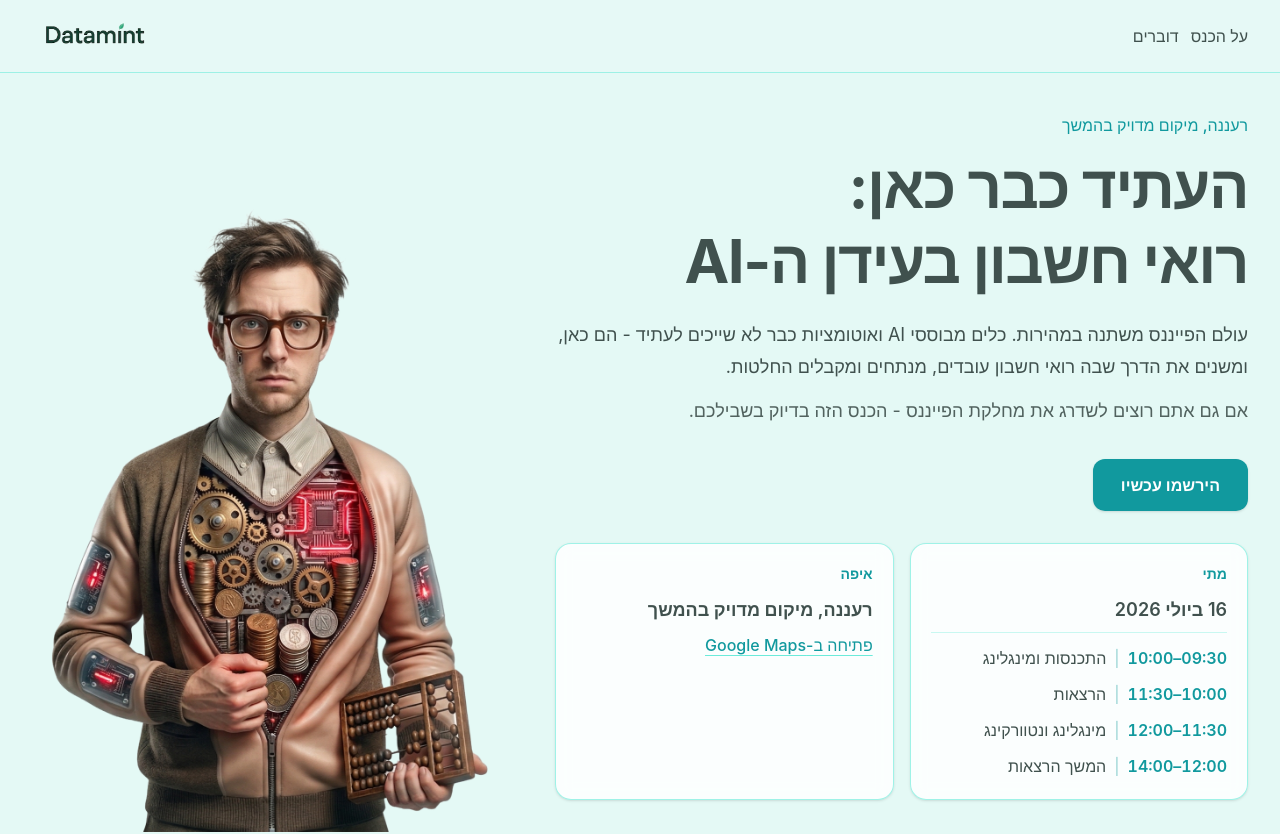
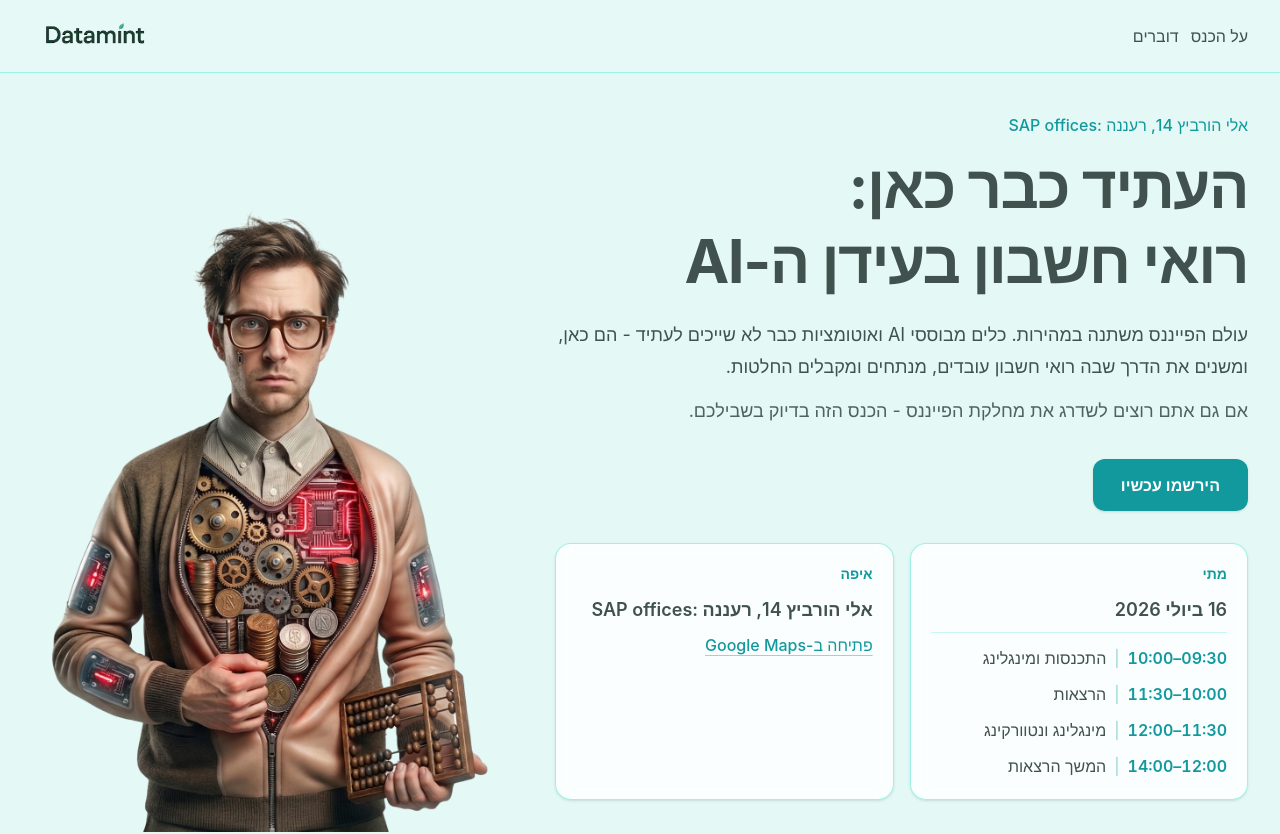
Before and after one commit to levi-datamint/landing-page, a React (Vite) app: page /#/ in a window 1280 px wide. Shown: the top 834 px of the page. Built offline with nearby package versions, Linux system fonts and the light colour scheme.

Commit message:
added address

```diff
--- a/src/components/landing/LandingHeroSection.tsx
+++ b/src/components/landing/LandingHeroSection.tsx
@@ -6,6 +6,17 @@ type Props = {
   conference: Conference;
   sectionRef: RefObject<HTMLElement | null>;
 };
+
+function LocationText({ venue, address }: { venue: string; address: string }) {
+  return (
+    <>
+      <bdi dir="rtl">{address}</bdi>{" "}
+      <bdi dir="ltr" className="inline-block">
+        {venue}:
+      </bdi>
+    </>
+  );
+}
 
 function MetaCard({ label, children }: { label: string; children: ReactNode }) {
   return (
@@ -31,7 +42,10 @@ export default function LandingHeroSection({ conference, sectionRef }: Props) {
         <div className="grid gap-8 lg:grid-cols-12 lg:items-start lg:gap-10">
           <div className="lg:col-span-7">
             <p className="text-base font-medium text-[#11999E]">
-              {conference.location}
+              <LocationText
+                venue={conference.location.venue}
+                address={conference.location.address}
+              />
             </p>
 
             <h1 className="mt-3 min-w-full text-4xl font-bold leading-tight tracking-tight text-[#40514E] sm:text-5xl lg:text-6xl">
@@ -87,7 +101,10 @@ export default function LandingHeroSection({ conference, sectionRef }: Props) {
               </MetaCard>
               <MetaCard label="איפה">
                 <p className="text-lg font-semibold text-[#40514E]">
-                  {conference.location}
+                  <LocationText
+                    venue={conference.location.venue}
+                    address={conference.location.address}
+                  />
                 </p>
                 <a
                   href={conference.mapOpenUrl}
--- a/src/lib/landingContent.ts
+++ b/src/lib/landingContent.ts
@@ -1,13 +1,18 @@
 export type ScheduleSlot = {
   timeRange: string;
   label: string;
+};
+
+export type Location = {
+  venue: string;
+  address: string;
 };
 
 export type Conference = {
   name: string;
   date: string;
   cta: string;
-  location: string;
+  location: Location;
   schedule: ScheduleSlot[];
   mapEmbedUrl: string;
   mapOpenUrl: string;
@@ -27,7 +32,10 @@ export const conference: Conference = {
   name: "העתיד כבר כאן: רואי חשבון בעידן ה-AI",
   date: "16 ביולי 2026",
   cta: "הירשמו עכשיו",
-  location:  " רעננה, מיקום מדויק בהמשך",
+  location: {
+    venue: "SAP offices",
+    address: "אלי הורביץ 14, רעננה",
+  },
   schedule: [
     { timeRange: "09:30–10:00", label: "התכנסות ומינגלינג" },
     { timeRange: "10:00–11:30", label: "הרצאות" },
@@ -38,7 +46,7 @@ export const conference: Conference = {
     "https://www.openstreetmap.org/export/embed.html?bbox=34.8870%2C32.1740%2C34.8935%2C32.1785&layer=mapnik&marker=32.1757457%2C34.8900512",
   mapOpenUrl:
     "https://www.google.com/maps/search/?api=1&query=" +
-    encodeURIComponent("הפנינה 2, רעננה"),
+    encodeURIComponent("אלי הורביץ 14, רעננה"),
   tagline:
     "עולם הפייננס משתנה במהירות. כלים מבוססי AI ואוטומציות כבר לא שייכים לעתיד - הם כאן, ומשנים את הדרך שבה רואי חשבון עובדים, מנתחים ומקבלים החלטות.",
   audience: "אם גם אתם רוצים לשדרג את מחלקת הפייננס - הכנס הזה בדיוק בשבילכם.",
```
